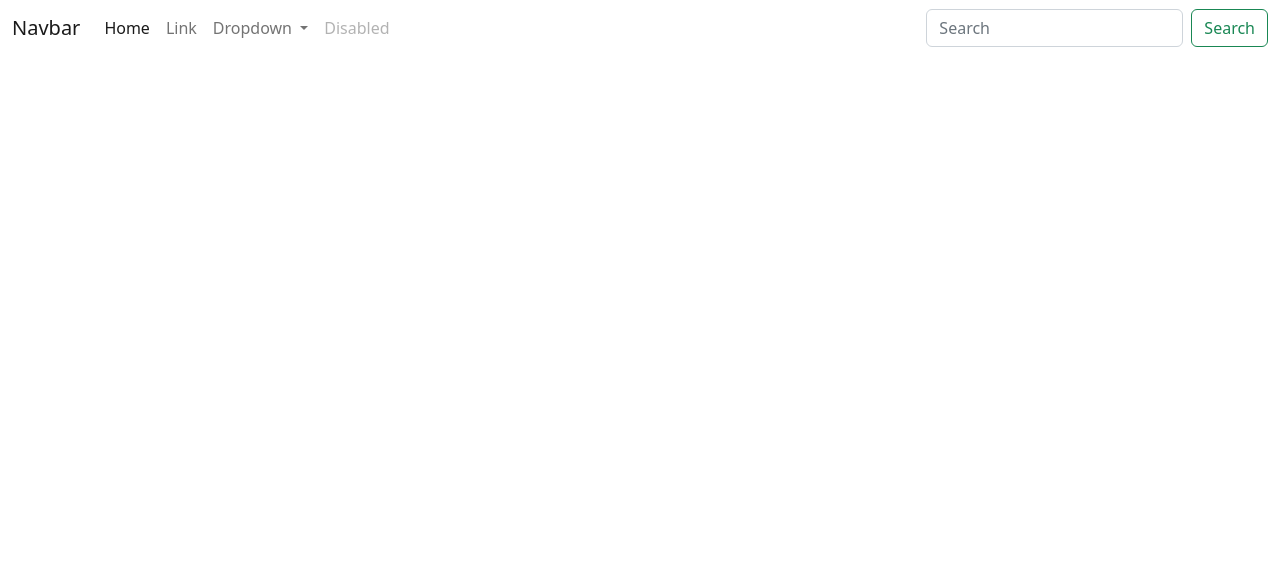
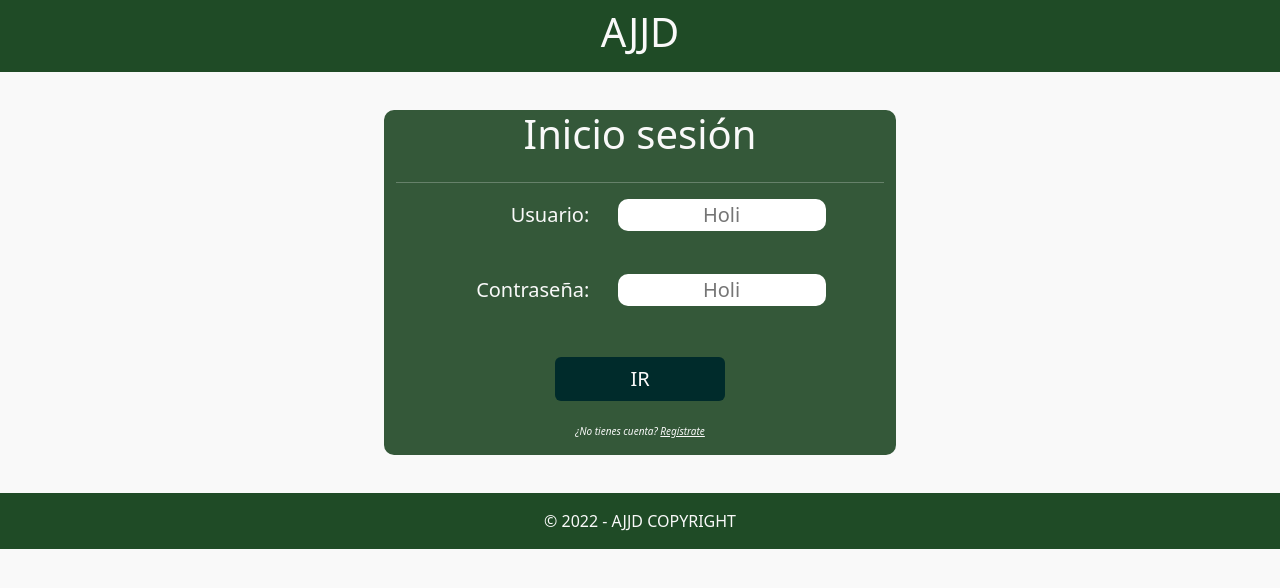
Before and after one commit to Awtry/PFDC, a website: page api-escuela-dc_update/vistas/Login.html in a window 1280 px wide. Drawn offline with nearby package versions, Linux system fonts and the light colour scheme.

Commit message:
Maquetado de Login
Falta ajustar detalles, pero se puede copiar al Registro

```diff
--- a/api-escuela-dc_update/css/Login.css
+++ b/api-escuela-dc_update/css/Login.css
@@ -1,7 +1,73 @@
-.encabezado, #encabezado {
+body{
+    background-color: #F9F9F9;
+}
+
+.colorHead, #colorHead, #colorFoot {
+    color: #F9F9F9;
+    background-color: #1F4B26;
+}
+
+.logo, #logo {
     display: flex;
     justify-content: center;
     align-items: center;
+}
+
+.loginCuadro {
+    background-color: #345839;
+    width: 40%;
+    height: 70%;
+    margin-top: 3%;
+    margin-bottom: 3%;
+    border-radius: 10px;
+}
+
+.centrado, #centrado{
+    display: flex;
+    justify-content: center;
+    align-items: center;
+}
+
+.fuenteF9, #fuenteF9 {
     color: #F9F9F9;
-    background-color: #1F4B26;
 }
+
+.fuenteFF, #fuenteFF {
+    color: #FFFFFF;
+}
+
+#hrAncho{
+    color: #F9F9F9;
+    background-color: #F9F9F9;
+    height: 5px;
+}
+
+.btnLogin, #btnLogin {
+    background-color: #002B2B;
+    color: #F9F9F9;
+    width: 100%;
+    height: 50%;
+    font-size: 20px;
+}
+
+.btnLogin:hover {
+    background-color: #002020;
+}
+
+.textoRegistro {
+    color: #f9f9f9;
+    font-style: italic;
+    font-size: 10px;
+}
+
+.tamañoFuente {
+    font-size: 20px;
+}
+
+.inputLogin {
+    width: 100%;
+    border-radius: 10px;
+    border-style: none;
+    text-align: center;
+    font-size: 20px;
+}
--- a/api-escuela-dc_update/vistas/Login.html
+++ b/api-escuela-dc_update/vistas/Login.html
@@ -14,42 +14,51 @@
     <title>Inicio de sesión</title>
   </head>
   <body>
-    <nav class="navbar navbar-expand-lg">
-        <div class="container-fluid">
-          <a class="navbar-brand" href="#">Navbar</a>
-          <button class="navbar-toggler" type="button" data-bs-toggle="collapse" data-bs-target="#navbarSupportedContent" aria-controls="navbarSupportedContent" aria-expanded="false" aria-label="Toggle navigation">
-            <span class="navbar-toggler-icon"></span>
-          </button>
-          <div class="collapse navbar-collapse" id="navbarSupportedContent">
-            <ul class="navbar-nav me-auto mb-2 mb-lg-0">
-              <li class="nav-item">
-                <a class="nav-link active" aria-current="page" href="#">Home</a>
-              </li>
-              <li class="nav-item">
-                <a class="nav-link" href="#">Link</a>
-              </li>
-              <li class="nav-item dropdown">
-                <a class="nav-link dropdown-toggle" href="#" role="button" data-bs-toggle="dropdown" aria-expanded="false">
-                  Dropdown
-                </a>
-                <ul class="dropdown-menu">
-                  <li><a class="dropdown-item" href="#"></a></li>
-                  <li><a class="dropdown-item" href="#">Another </a></li>
-                  <li><hr class="dropdown-divider"></li>
-                  <li><a class="dropdown-item" href="#">Something else here</a></li>
-                </ul>
-              </li>
-              <li class="nav-item">
-                <a class="nav-link disabled">Disabled</a>
-              </li>
-            </ul>
-            <form class="d-flex" role="search">
-              <input class="form-control me-2" type="search" placeholder="Search" aria-label="Search">
-              <button class="btn btn-outline-success" type="submit">Search</button>
-            </form>
-          </div>
+    <nav class="navbar navbar-expand-lg" id="colorHead">
+        <div class="container-fluid" id="logo">
+          <h1>AJJD</h1>
         </div>
-      </nav>
+    </nav>
+
+    <div class="container loginCuadro fuenteF9">
+        <div class="container-fluid centrado">
+            <h1>Inicio sesión</h1>
+        </div>
+        <hr>
+            <div class="container-fluid col-12">
+                <div class="container-fluid col-5" style="text-align: right; display: inline-block;">
+                    <h1 class="tamañoFuente">Usuario:</h1>
+                </div>
+                <div class="container-fluid col-6" style="display: inline-block;">
+                    <input class="inputLogin" type="text" placeholder="Holi">
+                </div>
+            </div>
+
+            <div class="container-fluid col-12" style="margin-top: 8%;">
+                <div class="container-fluid col-5" style="display: inline-block; text-align: right;">
+                    <h1 class="tamañoFuente">Contraseña:</h1>
+                </div>
+                <div class="container-fluid col-6" style="display: inline-block;">
+                    <input class="inputLogin" type="text" placeholder="Holi" >
+                </div>
+            </div>
+
+            <div class="container-fluid col-12 ">
+                <div class="container-fluid col-5 centrado" style="margin-top: 10%;">
+                    <button class="btn btnLogin">IR</button>
+                </div>
+                <div class="container-fluid col-6 centrado" style="margin-top: 5%;">
+                    <p class="textoRegistro"> ¿No tienes cuenta? <a href="#" style="color: #f9f9f9;">Regístrate</a></p>
+                </div>
+            </div>
+    </div>
+
+
+
+
+
+
+
 
     <script
       src="https://cdn.jsdelivr.net/npm/@popperjs/core@2.11.6/dist/umd/popper.min.js"
@@ -62,4 +71,13 @@
       crossorigin="anonymous"
     ></script>
   </body>
+
+
+  <footer class="bg-light text-center text-lg-start">
+    <!-- Copyright -->
+    <div class="text-center p-3" id="colorFoot">
+      © 2022 - AJJD COPYRIGHT
+    </div>
+    <!-- Copyright -->
+  </footer>
 </html>
```
